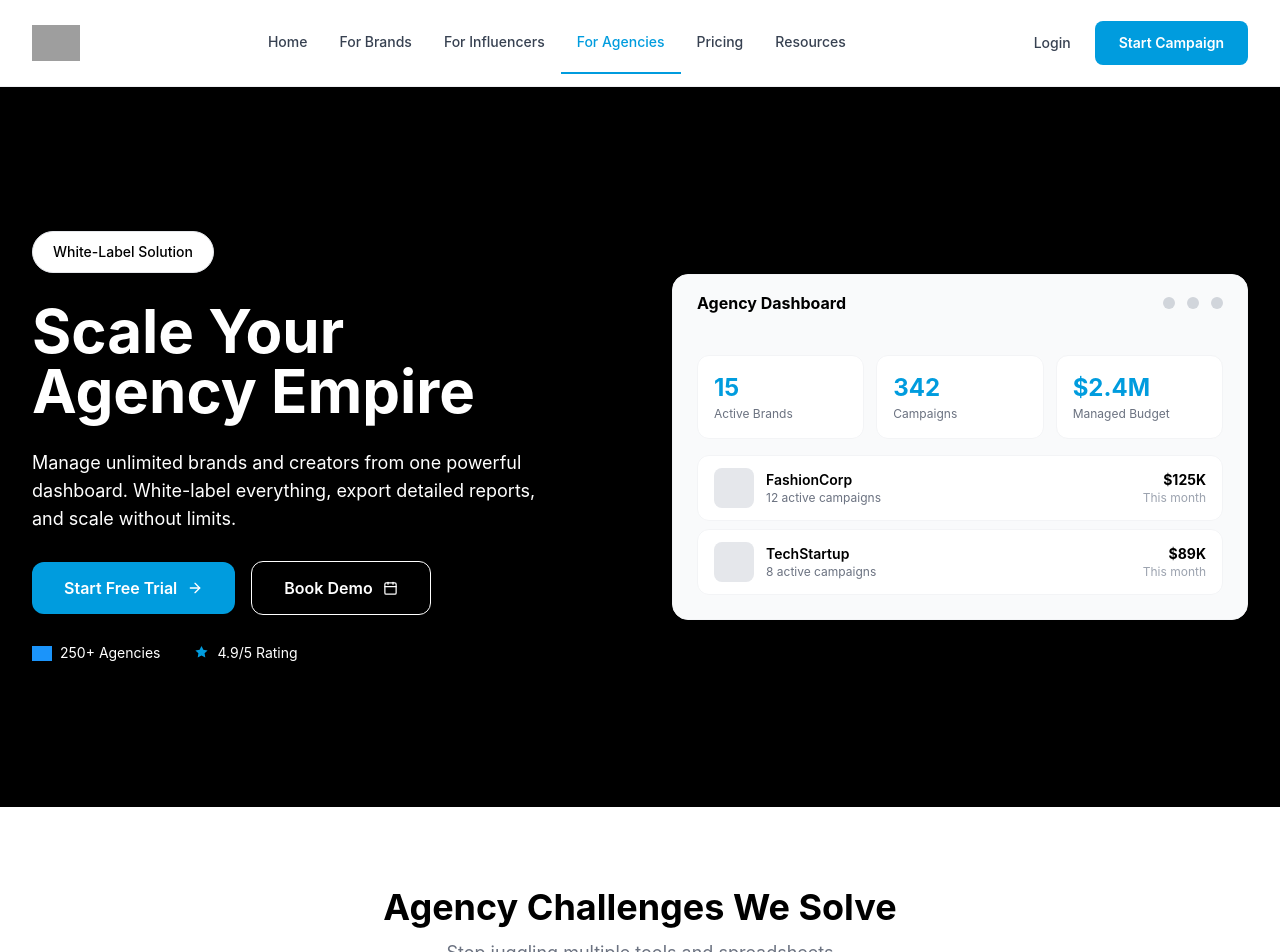
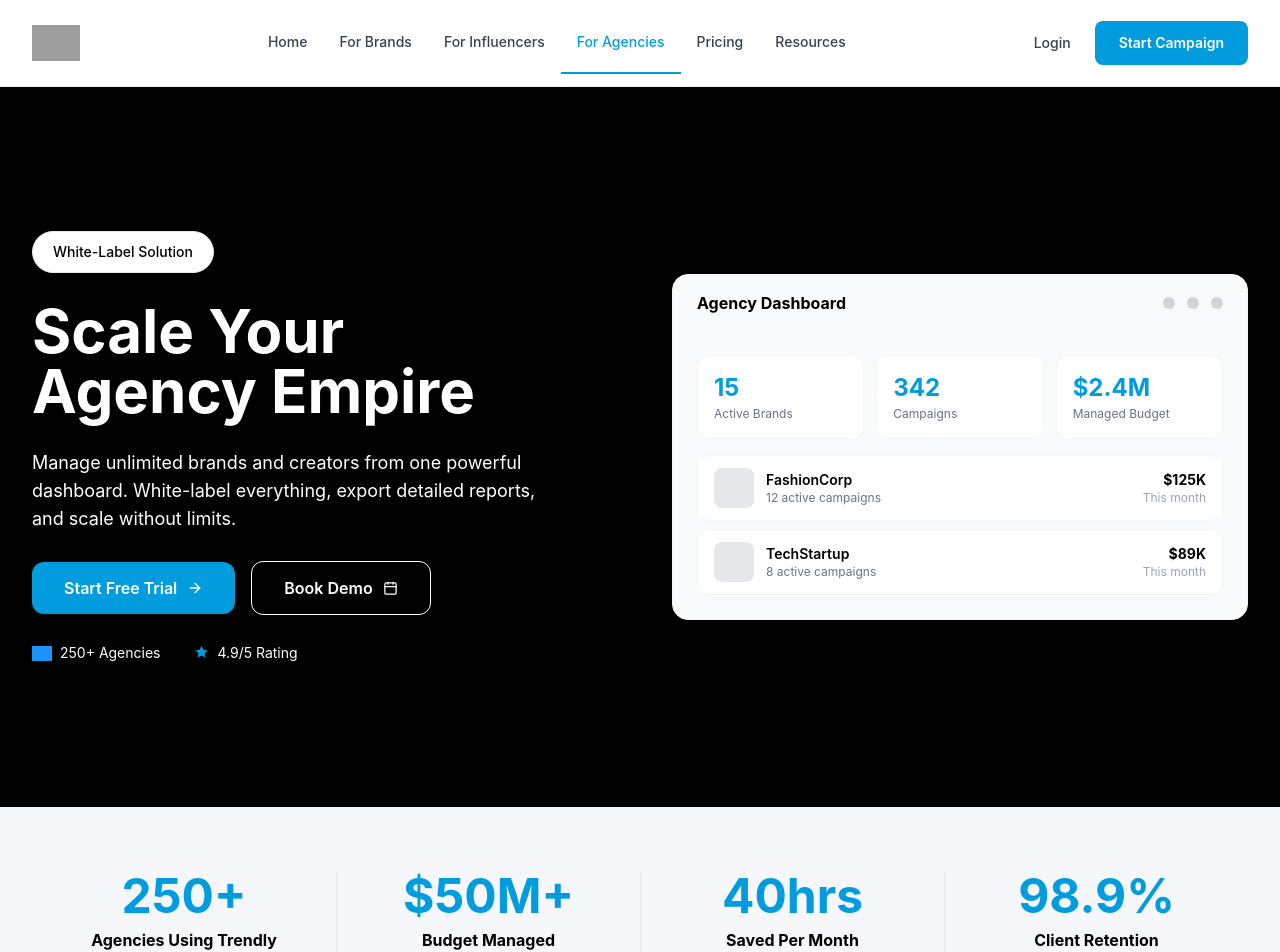
Before and after one commit to Khasan-AI/trendly, a React (Vite) app: page /agencies in a window 1280 px wide. Shown: the top 952 px of the page. Built offline with nearby package versions, Linux system fonts and the light colour scheme; grey boxes are pictures that could not be loaded.

Commit message:
fix: add AgencyStats back to AgencyPage after AgencyHero

```diff
--- a/src/pages/AgencyPage.jsx
+++ b/src/pages/AgencyPage.jsx
@@ -1,4 +1,5 @@
 import AgencyHero from '../components/agency/AgencyHero'
+import AgencyStats from '../components/agency/AgencyStats'
 import AgencyProblems from '../components/agency/AgencyProblems'
 import AgencyFeatures from '../components/agency/AgencyFeatures'
 import AgencyWorkflow from '../components/agency/AgencyWorkflow'
@@ -11,6 +12,7 @@ export default function AgencyPage() {
   return (
     <>
       <AgencyHero />
+      <AgencyStats />
       <AgencyProblems />
       <AgencyFeatures />
       <AgencyWorkflow />
```
